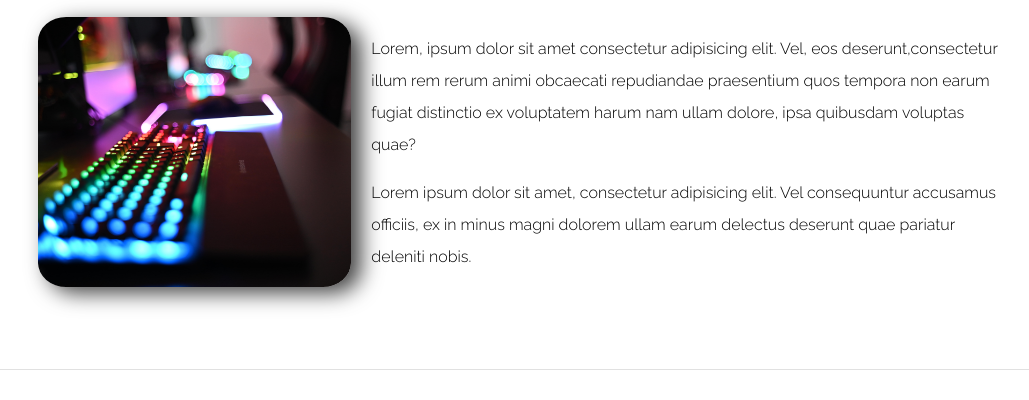
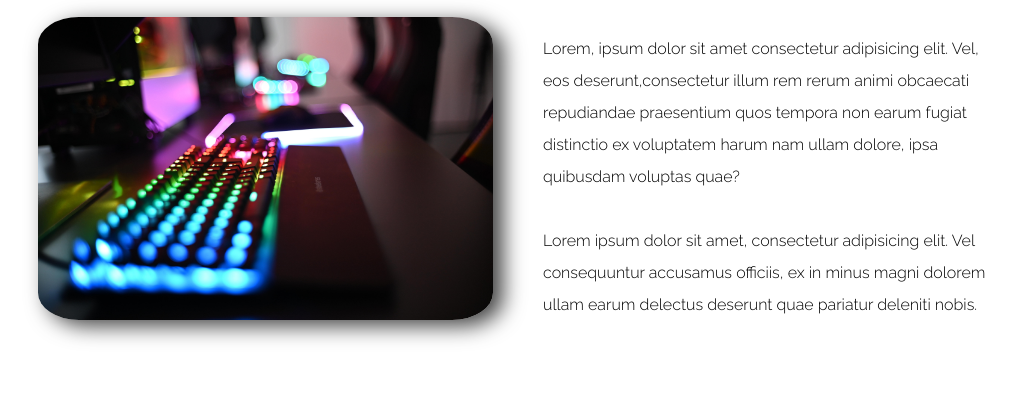
Before and after one commit to ivaneltrrible/eccomerce-muebles, a website: page src/pages/nosotros.html in a window 1280 px wide. Shown: the part 326-726 px from the top of the page, without its empty margins (122-1151 px from the left). Drawn offline with Linux system fonts and the light colour scheme.

Commit message:
add configurations for page sobre-nosotros in style.css add class informacion-nosotros

```diff
--- a/src/css/style.css
+++ b/src/css/style.css
@@ -263,14 +263,19 @@
 .contenido-nosotros {
   display: grid;
   grid-template-columns: 1fr 2fr;
-  gap: 2rem;
+  grid-template-columns: repeat(auto-fit, minmax(25rem, 1fr));
+  gap: 5rem;
 }
 .img-sobre-nosotros {
-  height: 27rem;
   width: 100%;
   object-fit: cover;
   border-radius: 9%;
   box-shadow: 10px 6px 21px 0px rgba(0,0,0,0.75);
 }
+.informacion-nosotros {
+  display:flex;
+  flex-direction: column;
+  justify-content: center;
+}
 
 /***** End Section *****/
--- a/src/pages/nosotros.html
+++ b/src/pages/nosotros.html
@@ -31,7 +31,7 @@
       <div>
         <img src="../ImagenesGamer/sobre-nosotros-gamer.jpg" alt="Img de nosotros page" class="img-sobre-nosotros">
       </div>
-      <div>
+      <div class="informacion-nosotros">
           <p>
             Lorem, ipsum dolor sit amet consectetur adipisicing elit. Vel, eos deserunt,consectetur illum rem rerum animi obcaecati repudiandae praesentium quos tempora non earum fugiat distinctio ex voluptatem harum nam ullam dolore, ipsa quibusdam voluptas quae?
           </p>
```
